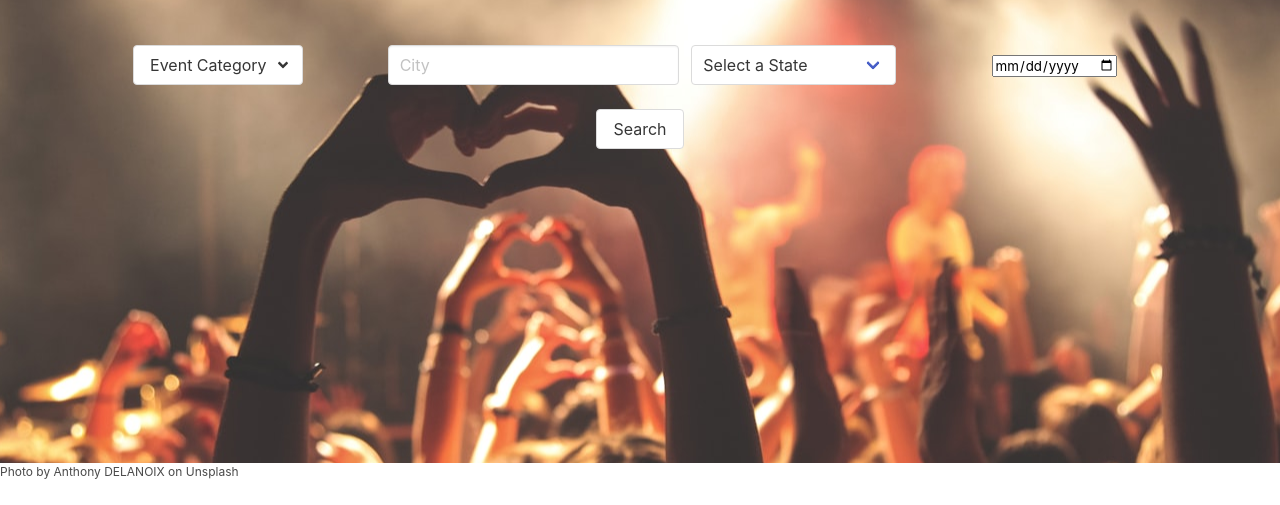
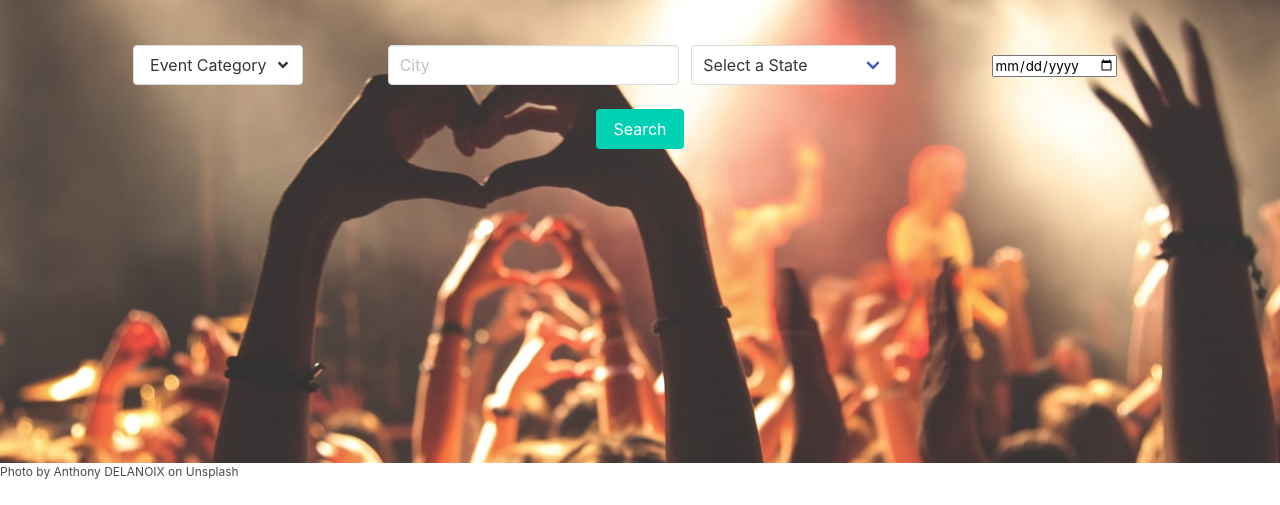
Before and after one commit to andrelbarreto/Best-Day-Out, a plain HTML site: page index.html in a window 1280 px wide. Shown: the part 170-675 px from the top of the page. Drawn offline with nearby package versions, Linux system fonts and the light colour scheme; no server answers; a script that the page names is missing.

Commit message:
Changed search button

```diff
--- a/index.html
+++ b/index.html
@@ -212,7 +212,7 @@
 
             </div> <!--end of container for search options-->
 
-            <button class="button">Search</button>
+            <button class="button is-primary">Search</button>
 
 
             <br><br>
```
